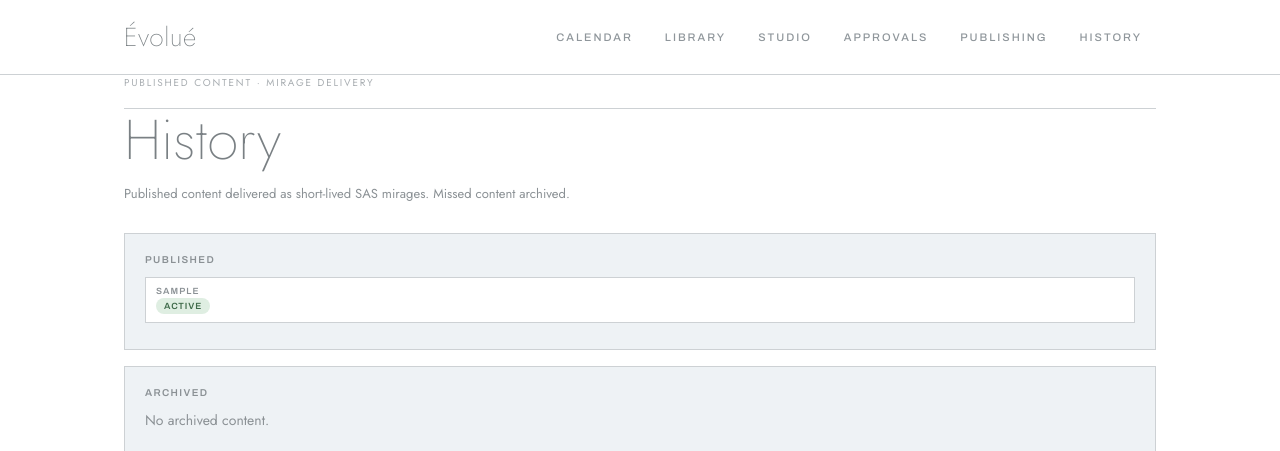
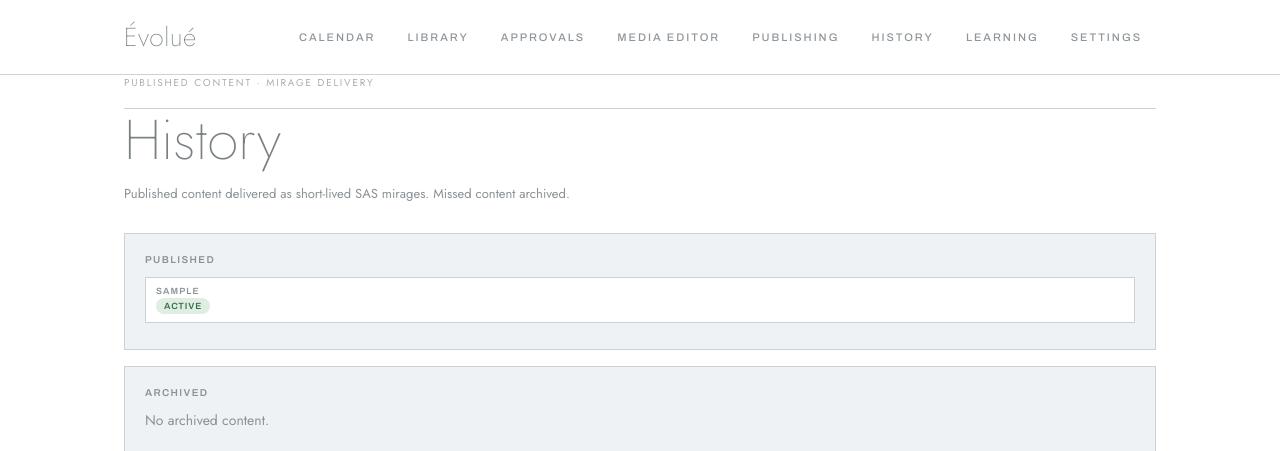
Before and after one commit to traumababies/NEW-HOPE, a FastAPI app: template evolue/ui/templates/history.html in a window 1280 px wide. Shown: the top 451 px of the page. Run offline with FastAPI, Linux system fonts and the light colour scheme; the template is opened without the code that fills it: most values are stand-ins (such as "Sample title", 1, 10 or a date in 2020).

Commit message:
Update nav: Calendar, Library, Approvals, Media Editor, Publishing, History, Learning, Settings (Studio removed for last)

```diff
--- a/evolue/ui/templates/base.html
+++ b/evolue/ui/templates/base.html
@@ -14,10 +14,12 @@
       <nav class="nav">
         <a href="/calendar" class="{% if active_nav == 'calendar' %}active{% endif %}">Calendar</a>
         <a href="/library" class="{% if active_nav == 'library' %}active{% endif %}">Library</a>
-        <a href="/studio" class="{% if active_nav == 'studio' %}active{% endif %}">Studio</a>
         <a href="/approvals" class="{% if active_nav == 'approvals' %}active{% endif %}">Approvals</a>
+        <a href="/media-editor" class="{% if active_nav == 'media_editor' %}active{% endif %}">Media Editor</a>
         <a href="/publishing" class="{% if active_nav == 'publishing' %}active{% endif %}">Publishing</a>
         <a href="/history" class="{% if active_nav == 'history' %}active{% endif %}">History</a>
+        <a href="/learning" class="{% if active_nav == 'learning' %}active{% endif %}">Learning</a>
+        <a href="/settings/brand" class="{% if active_nav == 'settings' %}active{% endif %}">Settings</a>
       </nav>
     </div>
   </header>
```
